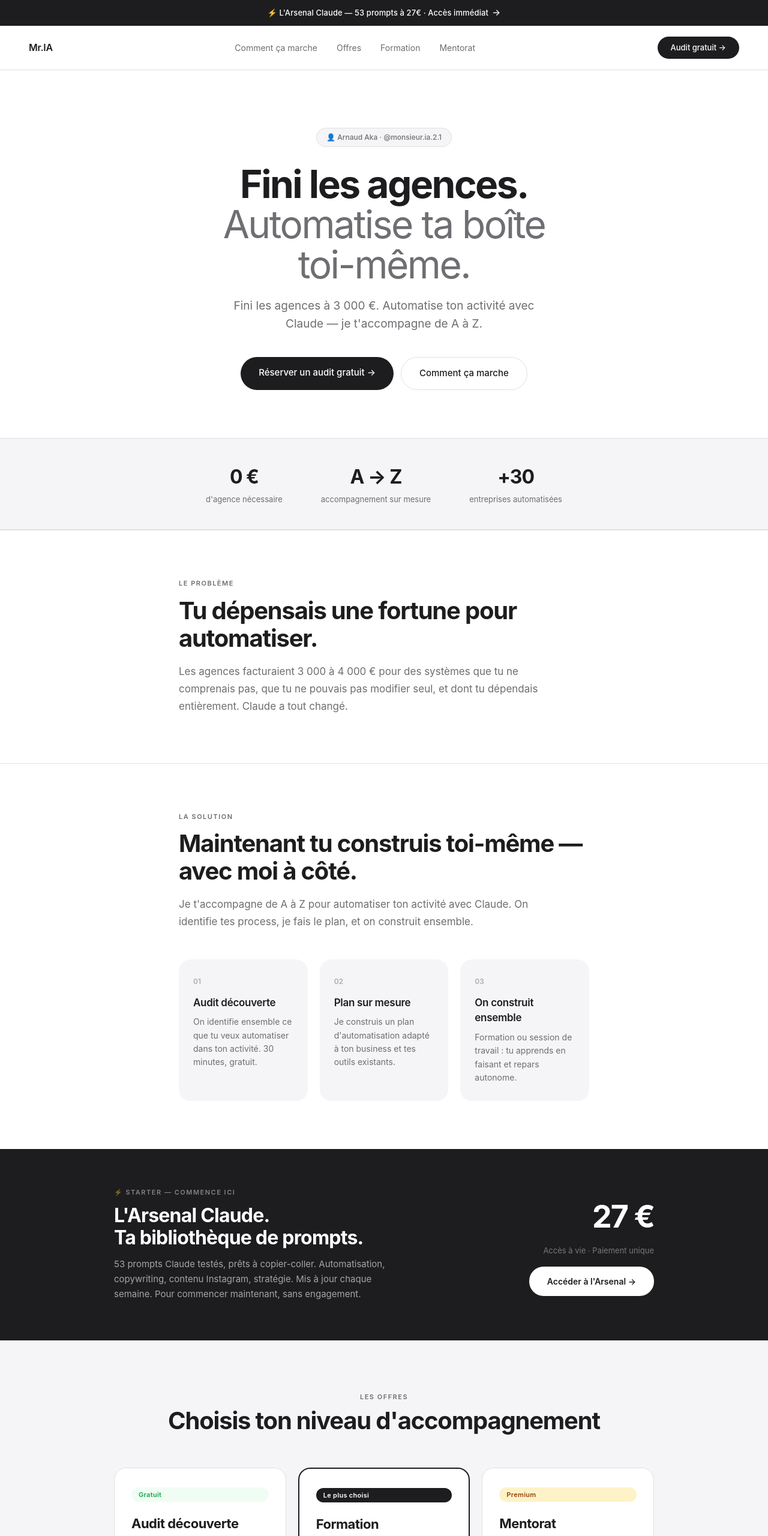
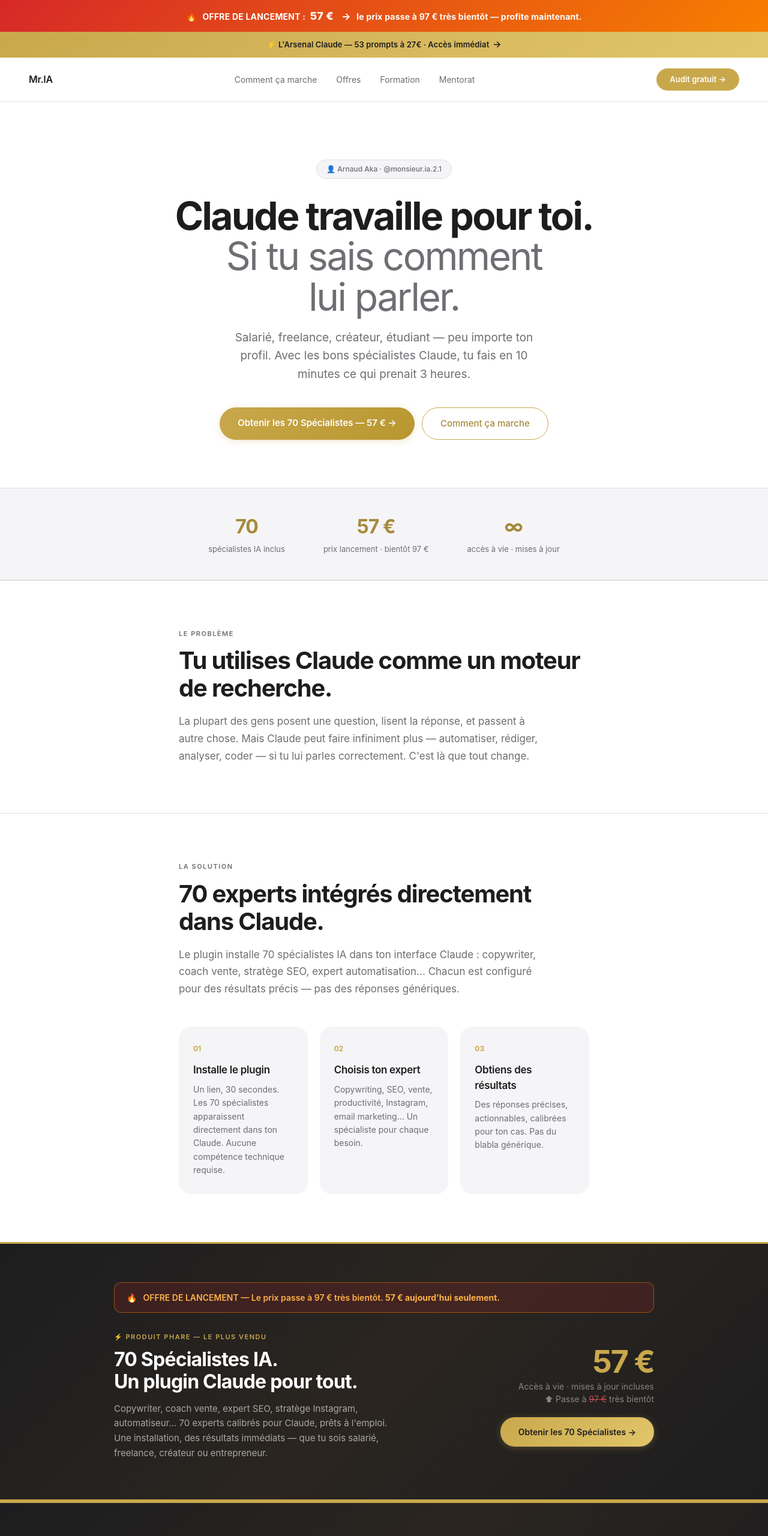
Before and after one commit to felixarnaudaka10-collab/maitrise-ia, a plain HTML site: page index.html in a window 1280 px wide. Shown: the top 2560 px of the page at 60% size. Drawn offline with Linux system fonts and the light colour scheme.

Commit message:
Landing page — urgence 57€/97€ + repositionnement universel + fix Calendly

```diff
--- a/index.html
+++ b/index.html
@@ -3,35 +3,62 @@
 <head>
   <meta charset="UTF-8" />
   <meta name="viewport" content="width=device-width, initial-scale=1.0"/>
-  <title>Mr.IA — Automatise ta boîte avec Claude</title>
+  <title>Mr.IA — Multiplie ta productivité avec Claude</title>
   <style>
     *, *::before, *::after { box-sizing: border-box; margin: 0; padding: 0; }
-    :root { --black: #1d1d1f; --gray: #6e6e73; --light: #f5f5f7; --border: #e0e0e0; --white: #ffffff; }
+    :root { --black: #1d1d1f; --gray: #6e6e73; --light: #f5f5f7; --border: #e0e0e0; --white: #ffffff; --gold: #C9A84C; --gold-dark: #A68A3E; --gold-light: #FDF8ED; --gold-bg: #F9F3E3; }
     body { font-family: -apple-system, BlinkMacSystemFont, 'SF Pro Display', 'Segoe UI', sans-serif; color: var(--black); background: var(--white); line-height: 1.5; }
     a { text-decoration: none; color: inherit; }
-    .top-banner { background: var(--black); color: var(--white); text-align: center; padding: 10px 24px; font-size: 13px; font-weight: 500; letter-spacing: 0.1px; position: sticky; top: 0; z-index: 101; }
-    .top-banner a { color: var(--white); display: inline-flex; align-items: center; gap: 6px; transition: opacity 0.2s; }
+    .top-banner { background: linear-gradient(135deg, #C9A84C, #E2C66B); color: var(--black); text-align: center; padding: 10px 24px; font-size: 13px; font-weight: 600; letter-spacing: 0.1px; position: sticky; top: 0; z-index: 101; }
+    /* URGENCE PRIX */
+    .urgence-bar { background: linear-gradient(135deg, #d62828, #f77f00); color: #fff; text-align: center; padding: 14px 24px; font-size: 14px; font-weight: 700; letter-spacing: 0.2px; line-height: 1.4; }
+    .urgence-bar .urgence-price-old { text-decoration: line-through; opacity: 0.7; margin: 0 4px; }
+    .urgence-bar .urgence-price-new { font-size: 18px; font-weight: 800; margin: 0 4px; }
+    .urgence-bar .urgence-arrow { font-size: 16px; margin: 0 6px; }
+    @keyframes pulse { 0%,100%{opacity:1} 50%{opacity:0.75} }
+    .urgence-bar .urgence-fire { animation: pulse 1.2s ease-in-out infinite; display: inline-block; margin-right: 6px; }
+    /* OFFRE SPÉCIALISTES */
+    .specialistes-banner { background: linear-gradient(135deg, #1d1d1f 0%, #2a2520 50%, #1d1d1f 100%); color: var(--white); padding: 64px 48px; border-top: 3px solid var(--gold); border-bottom: 3px solid var(--gold); }
+    .specialistes-inner { max-width: 900px; margin: 0 auto; }
+    .specialistes-urgence { background: rgba(214,40,40,0.15); border: 1px solid rgba(247,127,0,0.5); border-radius: 12px; padding: 14px 20px; margin-bottom: 32px; display: flex; align-items: center; gap: 10px; font-size: 14px; font-weight: 600; color: #ffb347; flex-wrap: wrap; }
+    .specialistes-content { display: flex; align-items: center; justify-content: space-between; gap: 48px; flex-wrap: wrap; }
+    .specialistes-left { flex: 1; min-width: 280px; }
+    .specialistes-label { font-size: 11px; font-weight: 600; letter-spacing: 1.5px; text-transform: uppercase; color: var(--gold); margin-bottom: 12px; }
+    .specialistes-title { font-size: 32px; font-weight: 700; letter-spacing: -0.8px; margin-bottom: 14px; line-height: 1.15; }
+    .specialistes-desc { font-size: 15px; color: rgba(255,255,255,0.6); line-height: 1.65; max-width: 460px; }
+    .specialistes-right { display: flex; flex-direction: column; align-items: flex-end; gap: 4px; flex-shrink: 0; }
+    .specialistes-price-block { text-align: right; }
+    .specialistes-price-launch { font-size: 52px; font-weight: 700; letter-spacing: -2px; color: var(--gold); line-height: 1; }
+    .specialistes-price-future { font-size: 14px; color: rgba(255,255,255,0.45); margin-top: 4px; }
+    .specialistes-price-future s { color: rgba(255,100,100,0.7); }
+    @media (max-width: 720px) {
+      .specialistes-banner { padding: 48px 24px; }
+      .specialistes-content { flex-direction: column; gap: 32px; }
+      .specialistes-right { align-items: flex-start; }
+      .specialistes-price-launch { font-size: 40px; }
+    }
+    .top-banner a { color: var(--black); display: inline-flex; align-items: center; gap: 6px; transition: opacity 0.2s; }
     .top-banner a:hover { opacity: 0.75; }
     .top-banner-arrow { font-size: 15px; }
     nav { display: flex; align-items: center; justify-content: space-between; padding: 18px 48px; border-bottom: 0.5px solid var(--border); position: sticky; top: 37px; background: rgba(255,255,255,0.92); backdrop-filter: blur(12px); -webkit-backdrop-filter: blur(12px); z-index: 100; }
     .nav-logo { font-size: 16px; font-weight: 600; letter-spacing: -0.3px; }
     .nav-links { display: flex; gap: 32px; font-size: 14px; color: var(--gray); }
     .nav-links a:hover { color: var(--black); }
-    .nav-cta { background: var(--black); color: var(--white); padding: 9px 22px; border-radius: 20px; font-size: 13px; font-weight: 500; transition: opacity 0.2s; }
-    .nav-cta:hover { opacity: 0.8; }
+    .nav-cta { background: var(--gold); color: var(--white); padding: 9px 22px; border-radius: 20px; font-size: 13px; font-weight: 600; transition: all 0.2s; }
+    .nav-cta:hover { background: var(--gold-dark); }
     .hero { text-align: center; padding: 96px 48px 80px; max-width: 820px; margin: 0 auto; }
     .hero-badge { display: inline-flex; align-items: center; gap: 6px; background: var(--light); color: var(--gray); font-size: 12px; font-weight: 500; padding: 6px 16px; border-radius: 20px; margin-bottom: 28px; border: 0.5px solid var(--border); }
     .hero h1 { font-size: 64px; font-weight: 700; line-height: 1.05; letter-spacing: -2.5px; margin-bottom: 20px; color: var(--black); }
     .hero h1 .muted { color: var(--gray); font-weight: 400; }
     .hero p { font-size: 19px; color: var(--gray); max-width: 520px; margin: 0 auto 40px; line-height: 1.6; }
     .hero-btns { display: flex; gap: 12px; justify-content: center; flex-wrap: wrap; }
-    .btn-black { background: var(--black); color: var(--white); padding: 15px 30px; border-radius: 28px; font-size: 15px; font-weight: 500; transition: opacity 0.2s; display: inline-block; }
-    .btn-black:hover { opacity: 0.8; }
-    .btn-ghost { background: transparent; color: var(--black); padding: 15px 30px; border-radius: 28px; font-size: 15px; font-weight: 500; border: 0.5px solid var(--border); transition: border-color 0.2s; display: inline-block; }
-    .btn-ghost:hover { border-color: #aaa; }
+    .btn-black { background: linear-gradient(135deg, #C9A84C, #B8962F); color: var(--white); padding: 15px 30px; border-radius: 28px; font-size: 15px; font-weight: 600; transition: all 0.2s; display: inline-block; box-shadow: 0 2px 12px rgba(201,168,76,0.3); }
+    .btn-black:hover { box-shadow: 0 4px 20px rgba(201,168,76,0.45); transform: translateY(-1px); }
+    .btn-ghost { background: transparent; color: var(--gold-dark); padding: 15px 30px; border-radius: 28px; font-size: 15px; font-weight: 500; border: 1.5px solid var(--gold); transition: all 0.2s; display: inline-block; }
+    .btn-ghost:hover { background: var(--gold-light); border-color: var(--gold-dark); }
     .stats { background: var(--light); padding: 40px 48px; display: flex; justify-content: center; gap: 64px; flex-wrap: wrap; border-top: 0.5px solid var(--border); border-bottom: 0.5px solid var(--border); }
     .stat { text-align: center; }
-    .stat-num { font-size: 32px; font-weight: 700; letter-spacing: -1px; }
+    .stat-num { font-size: 32px; font-weight: 700; letter-spacing: -1px; color: var(--gold-dark); }
     .stat-label { font-size: 13px; color: var(--gray); margin-top: 4px; }
     .section { max-width: 780px; margin: 0 auto; padding: 80px 48px; }
     .section-tag { font-size: 11px; font-weight: 600; letter-spacing: 1.5px; text-transform: uppercase; color: var(--gray); margin-bottom: 14px; }
@@ -39,21 +66,21 @@
     .section p { font-size: 17px; color: var(--gray); line-height: 1.7; max-width: 600px; }
     .steps { display: grid; grid-template-columns: repeat(3, 1fr); gap: 20px; margin-top: 48px; }
     .step { background: var(--light); border-radius: 20px; padding: 28px 24px; }
-    .step-num { font-size: 12px; font-weight: 600; color: #aeaeb2; margin-bottom: 14px; }
+    .step-num { font-size: 12px; font-weight: 700; color: var(--gold); margin-bottom: 14px; }
     .step h3 { font-size: 17px; font-weight: 600; margin-bottom: 8px; letter-spacing: -0.3px; }
     .step p { font-size: 14px; color: var(--gray); line-height: 1.6; }
     /* ===== ARSENAL BANNER ===== */
-    .arsenal-banner { background: var(--black); color: var(--white); padding: 64px 48px; }
+    .arsenal-banner { background: linear-gradient(135deg, #1d1d1f 0%, #2a2520 50%, #1d1d1f 100%); color: var(--white); padding: 64px 48px; border-top: 3px solid var(--gold); border-bottom: 3px solid var(--gold); }
     .arsenal-inner { max-width: 900px; margin: 0 auto; display: flex; align-items: center; justify-content: space-between; gap: 48px; flex-wrap: wrap; }
     .arsenal-left { flex: 1; min-width: 280px; }
-    .arsenal-label { font-size: 11px; font-weight: 600; letter-spacing: 1.5px; text-transform: uppercase; color: rgba(255,255,255,0.45); margin-bottom: 12px; }
+    .arsenal-label { font-size: 11px; font-weight: 600; letter-spacing: 1.5px; text-transform: uppercase; color: var(--gold); margin-bottom: 12px; }
     .arsenal-title { font-size: 32px; font-weight: 700; letter-spacing: -0.8px; margin-bottom: 14px; line-height: 1.15; }
     .arsenal-desc { font-size: 15px; color: rgba(255,255,255,0.6); line-height: 1.65; max-width: 460px; }
     .arsenal-right { display: flex; flex-direction: column; align-items: flex-end; gap: 8px; flex-shrink: 0; }
-    .arsenal-price { font-size: 52px; font-weight: 700; letter-spacing: -2px; }
+    .arsenal-price { font-size: 52px; font-weight: 700; letter-spacing: -2px; color: var(--gold); }
     .arsenal-price-sub { font-size: 13px; color: rgba(255,255,255,0.4); }
-    .btn-arsenal { background: var(--white); color: var(--black); padding: 14px 30px; border-radius: 24px; font-size: 14px; font-weight: 600; display: inline-block; transition: opacity 0.2s; white-space: nowrap; margin-top: 8px; }
-    .btn-arsenal:hover { opacity: 0.88; }
+    .btn-arsenal { background: linear-gradient(135deg, #C9A84C, #E2C66B); color: var(--black); padding: 14px 30px; border-radius: 24px; font-size: 14px; font-weight: 600; display: inline-block; transition: all 0.2s; white-space: nowrap; margin-top: 8px; box-shadow: 0 2px 12px rgba(201,168,76,0.3); }
+    .btn-arsenal:hover { box-shadow: 0 4px 20px rgba(201,168,76,0.5); transform: translateY(-1px); }
     /* ========================= */
     .offers-section { padding: 80px 48px; background: var(--light); }
     .offers-inner { max-width: 900px; margin: 0 auto; }
@@ -61,10 +88,10 @@
     .offers-header h2 { font-size: 40px; font-weight: 700; letter-spacing: -1.2px; }
     .offers-grid { display: grid; grid-template-columns: repeat(3, 1fr); gap: 20px; }
     .offer-card { background: var(--white); border-radius: 20px; padding: 32px 28px; border: 0.5px solid var(--border); display: flex; flex-direction: column; }
-    .offer-card.featured { border: 2px solid var(--black); }
+    .offer-card.featured { border: 2px solid var(--gold); box-shadow: 0 4px 24px rgba(201,168,76,0.15); }
     .offer-badge { display: inline-block; font-size: 11px; font-weight: 600; padding: 4px 12px; border-radius: 12px; margin-bottom: 20px; letter-spacing: 0.3px; }
     .badge-free { background: #f0fdf4; color: #16a34a; }
-    .badge-popular { background: var(--black); color: var(--white); }
+    .badge-popular { background: linear-gradient(135deg, #C9A84C, #E2C66B); color: var(--black); }
     .badge-premium { background: #fef3c7; color: #92400e; }
     .offer-card h3 { font-size: 22px; font-weight: 700; letter-spacing: -0.5px; margin-bottom: 8px; }
     .offer-card .offer-desc { font-size: 14px; color: var(--gray); margin-bottom: 24px; line-height: 1.6; flex: 1; }
@@ -74,16 +101,16 @@
     .offer-features { list-style: none; margin-bottom: 28px; }
     .offer-features li { font-size: 14px; color: var(--black); padding: 6px 0; border-bottom: 0.5px solid #f0f0f0; display: flex; align-items: center; gap: 8px; }
     .offer-features li:last-child { border-bottom: none; }
-    .check { color: #16a34a; font-size: 13px; }
+    .check { color: var(--gold); font-size: 13px; }
     .offer-btn { display: block; text-align: center; padding: 13px; border-radius: 14px; font-size: 14px; font-weight: 600; transition: opacity 0.2s; margin-top: auto; }
-    .offer-btn-black { background: var(--black); color: var(--white); }
+    .offer-btn-black { background: linear-gradient(135deg, #C9A84C, #B8962F); color: var(--white); box-shadow: 0 2px 8px rgba(201,168,76,0.25); }
     .offer-btn-ghost { background: transparent; color: var(--black); border: 0.5px solid var(--border); }
     .offer-btn:hover { opacity: 0.8; }
-    .cta-final { background: var(--black); color: var(--white); text-align: center; padding: 96px 48px; }
+    .cta-final { background: linear-gradient(135deg, #1d1d1f 0%, #2a2520 100%); color: var(--white); text-align: center; padding: 96px 48px; }
     .cta-final h2 { font-size: 44px; font-weight: 700; letter-spacing: -1.5px; margin-bottom: 16px; }
     .cta-final p { font-size: 17px; color: rgba(255,255,255,0.55); margin-bottom: 40px; }
-    .btn-white { background: var(--white); color: var(--black); padding: 15px 34px; border-radius: 28px; font-size: 15px; font-weight: 600; display: inline-block; transition: opacity 0.2s; }
-    .btn-white:hover { opacity: 0.88; }
+    .btn-white { background: linear-gradient(135deg, #C9A84C, #E2C66B); color: var(--black); padding: 15px 34px; border-radius: 28px; font-size: 15px; font-weight: 600; display: inline-block; transition: all 0.2s; box-shadow: 0 2px 12px rgba(201,168,76,0.3); }
+    .btn-white:hover { box-shadow: 0 4px 20px rgba(201,168,76,0.5); transform: translateY(-1px); }
     footer { padding: 28px 48px; display: flex; justify-content: space-between; align-items: center; font-size: 13px; color: var(--gray); border-top: 0.5px solid var(--border); flex-wrap: wrap; gap: 12px; }
     footer a { color: var(--gray); }
     footer a:hover { color: var(--black); }
@@ -112,6 +139,14 @@
 </head>
 <body>
 
+  <div class="urgence-bar">
+    <span class="urgence-fire">🔥</span>
+    <strong>OFFRE DE LANCEMENT :</strong>
+    <span class="urgence-price-new">57 €</span>
+    <span class="urgence-arrow">→</span>
+    le prix passe à <strong>97 €</strong> très bientôt — profite maintenant.
+  </div>
+
   <div class="top-banner">
     <a href="/prompts">⚡ L'Arsenal Claude — 53 prompts à 27€ · Accès immédiat <span class="top-banner-arrow">→</span></a>
   </div>
@@ -124,45 +159,69 @@
       <a href="formation.html">Formation</a>
       <a href="mentorat.html">Mentorat</a>
     </div>
-    <a href="https://calendly.com/fusiondigitalfelixarnaud/30min" target="_blank" class="nav-cta">Audit gratuit →</a>
+    <a href="https://calendly.com/arnaud-monsieur-ia/30min" target="_blank" class="nav-cta">Audit gratuit →</a>
   </nav>
 
   <section class="hero">
     <div class="hero-badge">👤 Arnaud Aka · @monsieur.ia.2.1</div>
-    <h1>Fini les agences.<br><span class="muted">Automatise ta boîte<br>toi-même.</span></h1>
-    <p>Fini les agences à 3 000 €. Automatise ton activité avec Claude — je t'accompagne de A à Z.</p>
+    <h1>Claude travaille pour toi.<br><span class="muted">Si tu sais comment<br>lui parler.</span></h1>
+    <p>Salarié, freelance, créateur, étudiant — peu importe ton profil. Avec les bons spécialistes Claude, tu fais en 10 minutes ce qui prenait 3 heures.</p>
     <div class="hero-btns">
-      <a href="https://calendly.com/fusiondigitalfelixarnaud/30min" target="_blank" class="btn-black">Réserver un audit gratuit →</a>
+      <a href="https://buy.stripe.com/5kQfZifuY3VhcP417ifYY07" target="_blank" class="btn-black">Obtenir les 70 Spécialistes — 57 € →</a>
       <a href="#comment" class="btn-ghost">Comment ça marche</a>
     </div>
   </section>
 
   <div class="stats">
-    <div class="stat"><div class="stat-num">0 €</div><div class="stat-label">d'agence nécessaire</div></div>
-    <div class="stat"><div class="stat-num">A → Z</div><div class="stat-label">accompagnement sur mesure</div></div>
-    <div class="stat"><div class="stat-num">+30</div><div class="stat-label">entreprises automatisées</div></div>
+    <div class="stat"><div class="stat-num">70</div><div class="stat-label">spécialistes IA inclus</div></div>
+    <div class="stat"><div class="stat-num">57 €</div><div class="stat-label">prix lancement · bientôt 97 €</div></div>
+    <div class="stat"><div class="stat-num">∞</div><div class="stat-label">accès à vie · mises à jour</div></div>
   </div>
 
   <hr>
 
   <div class="section">
     <div class="section-tag">Le problème</div>
-    <h2>Tu dépensais une fortune pour automatiser.</h2>
-    <p>Les agences facturaient 3 000 à 4 000 € pour des systèmes que tu ne comprenais pas, que tu ne pouvais pas modifier seul, et dont tu dépendais entièrement. Claude a tout changé.</p>
+    <h2>Tu utilises Claude comme un moteur de recherche.</h2>
+    <p>La plupart des gens posent une question, lisent la réponse, et passent à autre chose. Mais Claude peut faire infiniment plus — automatiser, rédiger, analyser, coder — si tu lui parles correctement. C'est là que tout change.</p>
   </div>
 
   <hr>
 
   <div class="section" id="comment">
     <div class="section-tag">La solution</div>
-    <h2>Maintenant tu construis toi-même — avec moi à côté.</h2>
-    <p>Je t'accompagne de A à Z pour automatiser ton activité avec Claude. On identifie tes process, je fais le plan, et on construit ensemble.</p>
+    <h2>70 experts intégrés directement dans Claude.</h2>
+    <p>Le plugin installe 70 spécialistes IA dans ton interface Claude : copywriter, coach vente, stratège SEO, expert automatisation… Chacun est configuré pour des résultats précis — pas des réponses génériques.</p>
     <div class="steps">
-      <div class="step"><div class="step-num">01</div><h3>Audit découverte</h3><p>On identifie ensemble ce que tu veux automatiser dans ton activité. 30 minutes, gratuit.</p></div>
-      <div class="step"><div class="step-num">02</div><h3>Plan sur mesure</h3><p>Je construis un plan d'automatisation adapté à ton business et tes outils existants.</p></div>
-      <div class="step"><div class="step-num">03</div><h3>On construit ensemble</h3><p>Formation ou session de travail : tu apprends en faisant et repars autonome.</p></div>
+      <div class="step"><div class="step-num">01</div><h3>Installe le plugin</h3><p>Un lien, 30 secondes. Les 70 spécialistes apparaissent directement dans ton Claude. Aucune compétence technique requise.</p></div>
+      <div class="step"><div class="step-num">02</div><h3>Choisis ton expert</h3><p>Copywriting, SEO, vente, productivité, Instagram, email marketing… Un spécialiste pour chaque besoin.</p></div>
+      <div class="step"><div class="step-num">03</div><h3>Obtiens des résultats</h3><p>Des réponses précises, actionnables, calibrées pour ton cas. Pas du blabla générique.</p></div>
     </div>
   </div>
+
+  <!-- ===== 70 SPÉCIALISTES IA ===== -->
+  <div class="specialistes-banner">
+    <div class="specialistes-inner">
+      <div class="specialistes-urgence">
+        🔥 <span>OFFRE DE LANCEMENT — Le prix passe à 97 € très bientôt. <strong>57 € aujourd'hui seulement.</strong></span>
+      </div>
+      <div class="specialistes-content">
+        <div class="specialistes-left">
+          <div class="specialistes-label">⚡ Produit phare — Le plus vendu</div>
+          <div class="specialistes-title">70 Spécialistes IA.<br>Un plugin Claude pour tout.</div>
+          <div class="specialistes-desc">Copywriter, coach vente, expert SEO, stratège Instagram, automatiseur… 70 experts calibrés pour Claude, prêts à l'emploi. Une installation, des résultats immédiats — que tu sois salarié, freelance, créateur ou entrepreneur.</div>
+        </div>
+        <div class="specialistes-right">
+          <div class="specialistes-price-block">
+            <div class="specialistes-price-launch">57 €</div>
+            <div class="specialistes-price-future">Accès à vie · mises à jour incluses<br>⬆ Passe à <s>97 €</s> très bientôt</div>
+          </div>
+          <a href="https://buy.stripe.com/5kQfZifuY3VhcP417ifYY07" target="_blank" class="btn-arsenal" style="margin-top:16px;">Obtenir les 70 Spécialistes →</a>
+        </div>
+      </div>
+    </div>
+  </div>
+  <!-- ================================ -->
 
   <!-- ===== ARSENAL CLAUDE ===== -->
   <div class="arsenal-banner">
@@ -200,7 +259,7 @@
             <li><span class="check">✓</span> Recommandations personnalisées</li>
             <li><span class="check">✓</span> Plan d'action clair</li>
           </ul>
-          <a href="https://calendly.com/fusiondigitalfelixarnaud/30min" target="_blank" class="offer-btn offer-btn-ghost">Réserver mon audit →</a>
+          <a href="https://calendly.com/arnaud-monsieur-ia/30min" target="_blank" class="offer-btn offer-btn-ghost">Réserver mon audit →</a>
         </div>
 
         <div class="offer-card featured">
@@ -238,9 +297,10 @@
   </div>
 
   <div class="cta-final" id="audit">
-    <h2>Prêt à automatiser ta boîte ?</h2>
-    <p>Réserve un audit gratuit de 30 minutes. On regarde ensemble ce qu'on peut automatiser.</p>
-    <a href="https://calendly.com/fusiondigitalfelixarnaud/30min" target="_blank" class="btn-white">Réserver mon audit gratuit →</a>
+    <h2>🔥 57 € aujourd'hui — 97 € bientôt.</h2>
+    <p>Le plugin le plus complet pour Claude. 70 spécialistes IA, accès à vie, mises à jour incluses. Fonce pendant que le prix de lancement tient.</p>
+    <a href="https://buy.stripe.com/5kQfZifuY3VhcP417ifYY07" target="_blank" class="btn-white">Obtenir les 70 Spécialistes — 57 € →</a>
+    <p style="margin-top:16px; font-size:13px; opacity:0.45;">Tu veux d'abord parler ? <a href="https://calendly.com/arnaud-monsieur-ia/30min" target="_blank" style="color:rgba(255,255,255,0.6); text-decoration:underline;">Réserve un audit gratuit →</a></p>
   </div>
 
   <footer>
```
